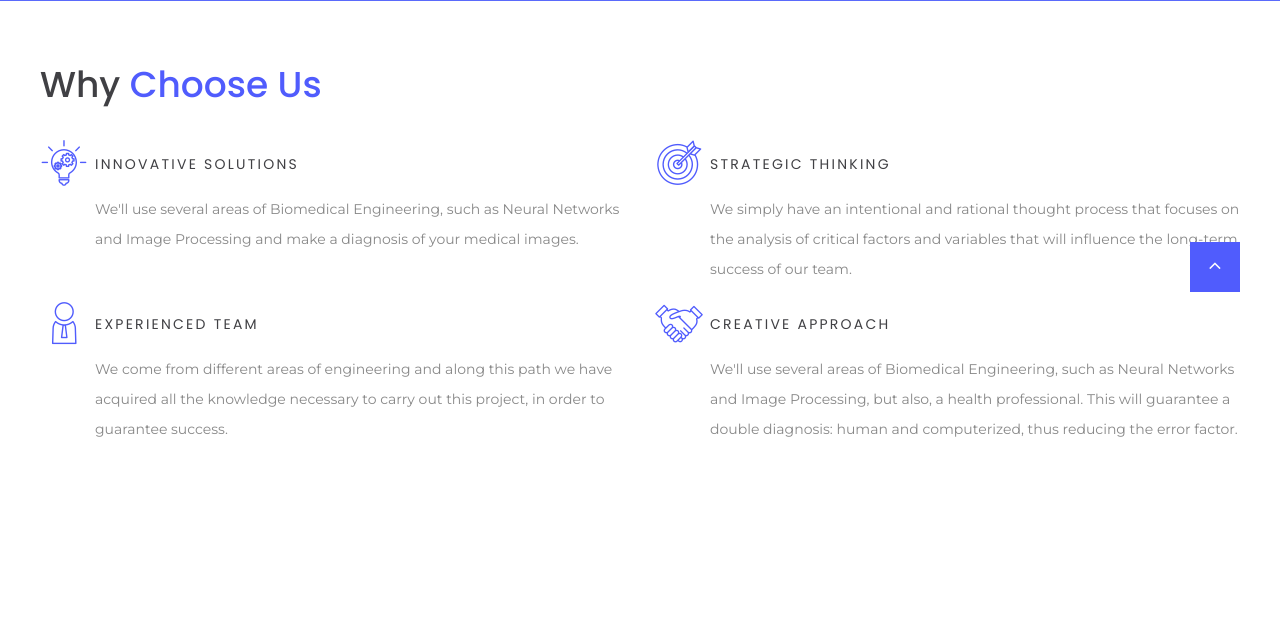
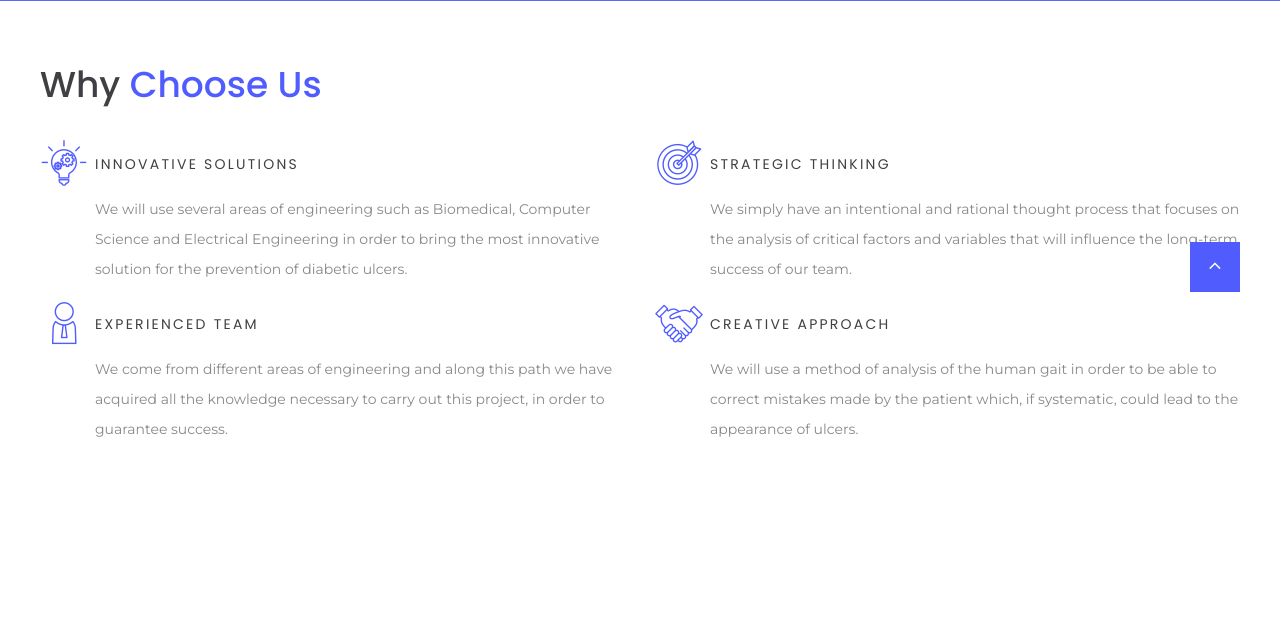
Before and after one commit to joaovsc10/MyCareShoeWebSite, a PHP site: page /mycareshoe/about.php in a window 1280 px wide. Shown: the part 568-1204 px from the top of the page. Run offline with PHP 8.4, Linux system fonts and the light colour scheme.

Commit message:
Changes in UI text

```diff
--- a/site/about.php
+++ b/site/about.php
@@ -46,7 +46,7 @@
                 <div class="col-xl-6 wow fadeInUp" data-wow-delay=".2s">
                   <div class="box-default">
                     <div class="box-default-title">Innovative Solutions</div>
-                    <p class="box-default-description">We'll use several areas of Biomedical Engineering, such as Neural Networks and Image Processing and make a diagnosis of your medical images.</p><span class="box-default-icon novi-icon icon-lg mercury-icon-lightbulb-gears"></span>
+                    <p class="box-default-description">We will use several areas of engineering such as Biomedical, Computer Science and Electrical Engineering in order to bring the most innovative solution for the prevention of diabetic ulcers.</p><span class="box-default-icon novi-icon icon-lg mercury-icon-lightbulb-gears"></span>
                   </div>
                 </div>
                 <div class="col-xl-6 wow fadeInUp" data-wow-delay=".3s">
@@ -64,7 +64,7 @@
                 <div class="col-xl-6 wow fadeInUp" data-wow-delay=".5s">
                   <div class="box-default">
                     <div class="box-default-title">Creative Approach</div>
-                    <p class="box-default-description">We'll use several areas of Biomedical Engineering, such as Neural Networks and Image Processing, but also, a health professional. This will guarantee a double diagnosis: human and computerized, thus reducing the error factor. </p><span class="box-default-icon novi-icon icon-lg mercury-icon-partners"></span>
+                    <p class="box-default-description">We will use a method of analysis of the human gait in order to be able to correct mistakes made by the patient which, if systematic, could lead to the appearance of ulcers. </p><span class="box-default-icon novi-icon icon-lg mercury-icon-partners"></span>
                   </div>
                 </div>
 
```
